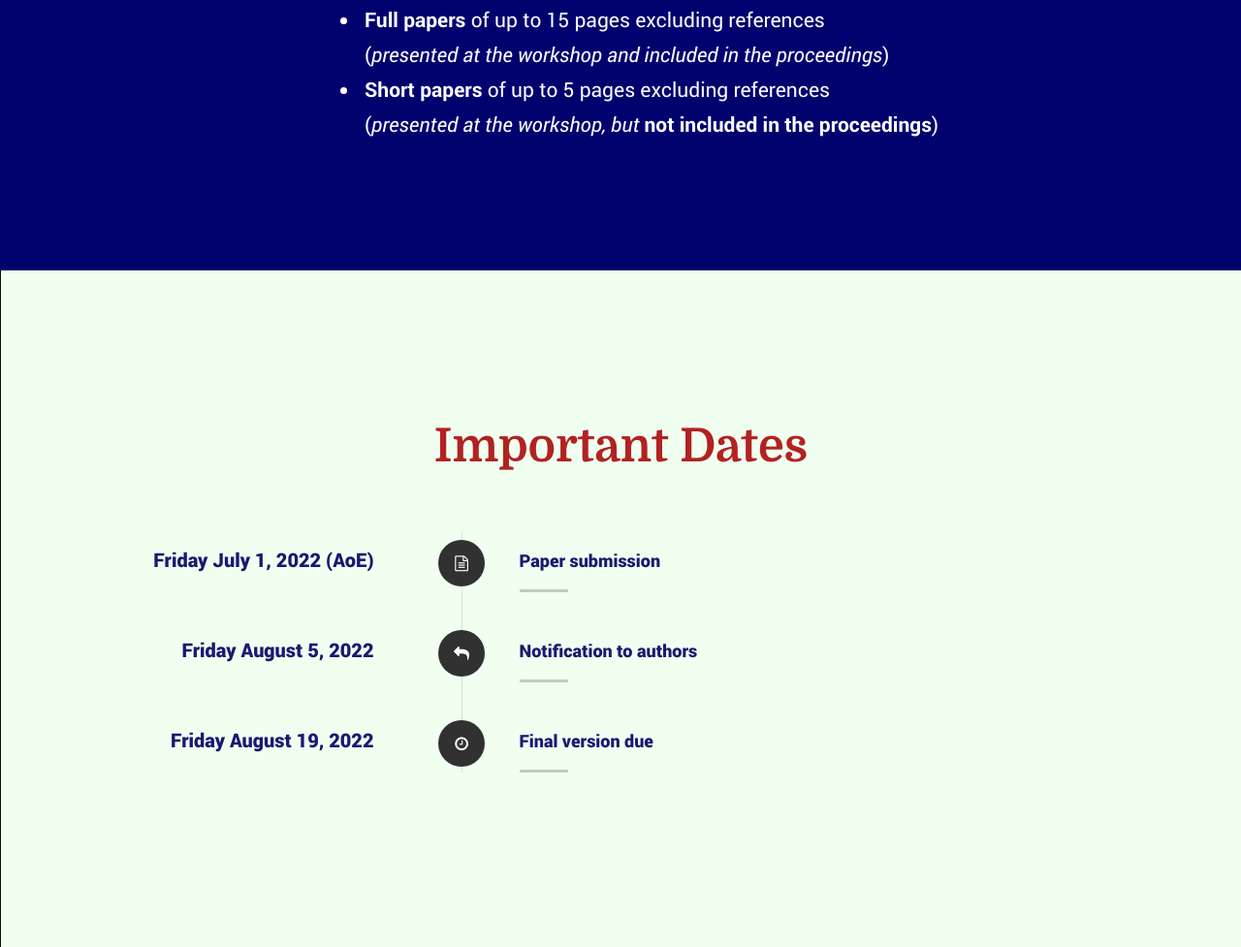
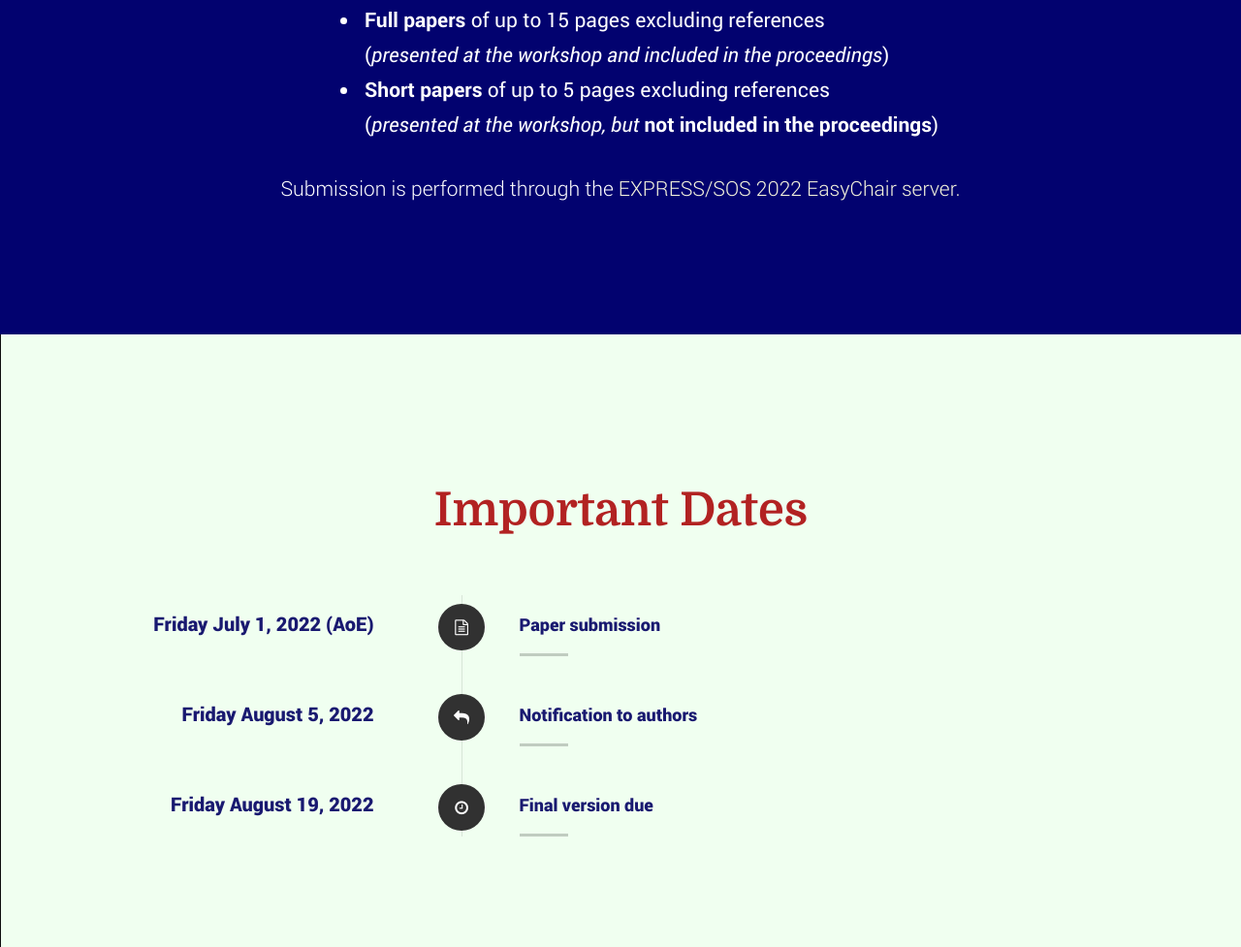
Before and after one commit to express-sos2022/express-sos2022.github.io, a plain HTML site: page index.html in a window 1280 px wide. Shown: the part 2453-3430 px from the top of the page at 97% size. Drawn offline with Linux system fonts and the light colour scheme.

Commit message:
Update index.html

```diff
--- a/index.html
+++ b/index.html
@@ -238,12 +238,12 @@
 		</div>
 
 
-		<!-- <p class="lead">
+		<p class="lead">
 		  Submission is performed through the
-		  <a href="https://easychair.org/conferences/?conf=expresssos2021">
+		  <a href="https://easychair.org/conferences/?conf=expresssos2022">
 		   EXPRESS/SOS 2022 EasyChair server.
 		  </a>
-		 </p> -->
+		 </p>
 		</div>
 		</div>
 
```
